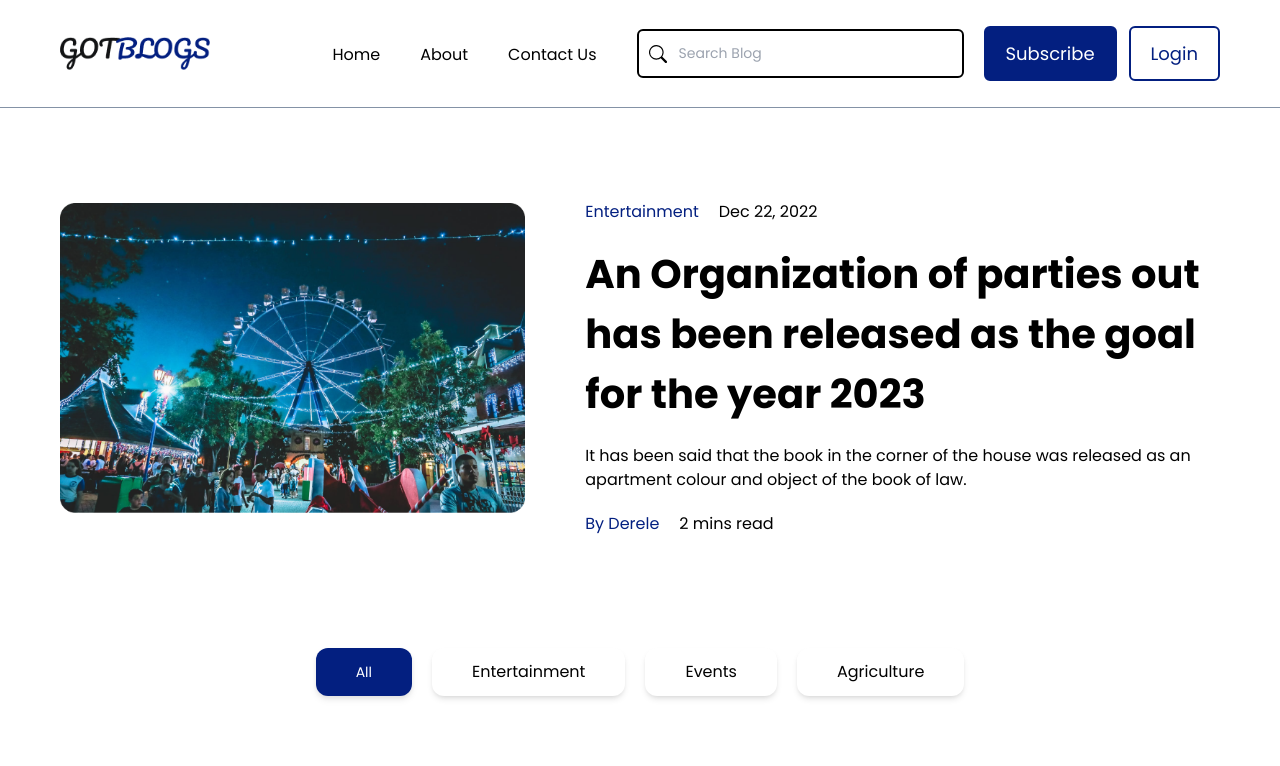
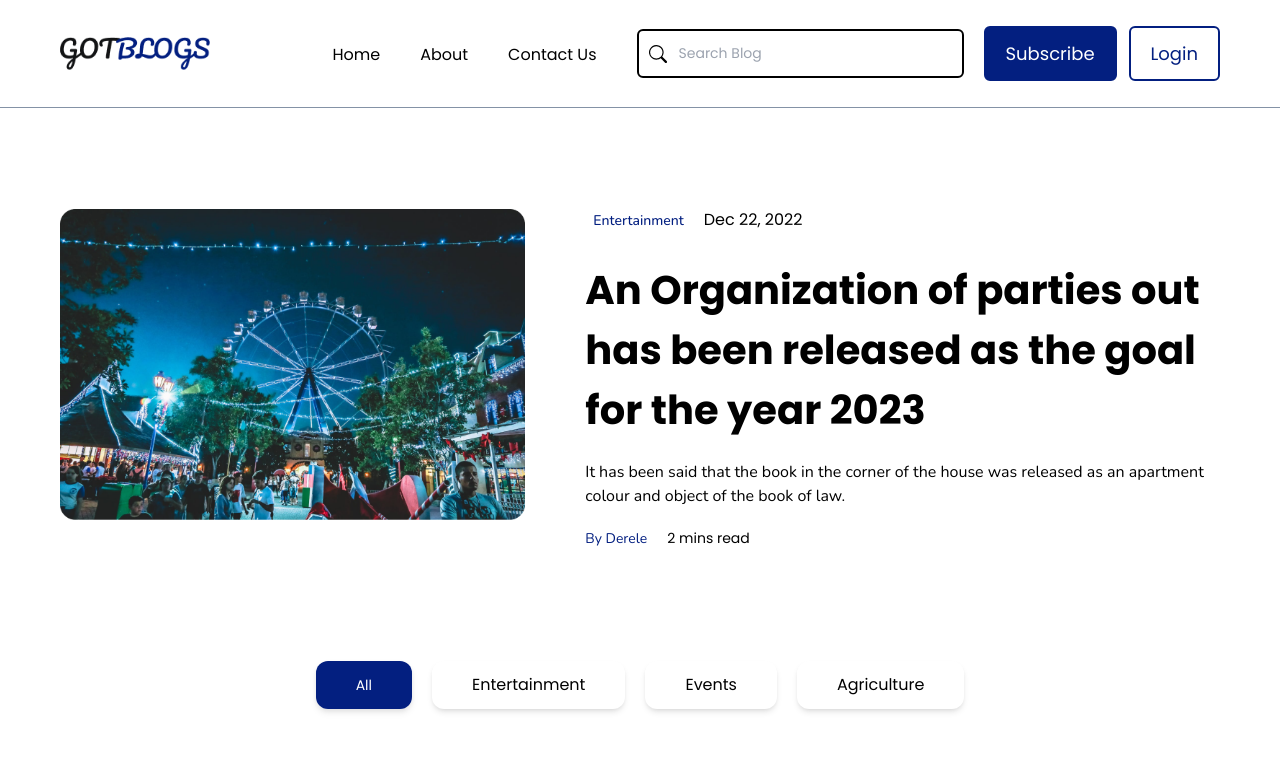
Before and after one commit to Claudbest1/GotBlog, a React (Create React App) app: page / in a window 1280 px wide. Shown: the top 766 px of the page. Built offline with nearby package versions, Linux system fonts and the light colour scheme.

Commit message:
changes on Hero section

```diff
--- a/src/components/Hero.jsx
+++ b/src/components/Hero.jsx
@@ -7,7 +7,7 @@ import { Hero } from '../data'
 const hero = () => {
   return (
 
-    <div className='md:px-[60px] sm:px-[20px] mt-[100px] md:mb-[100px] sm:mb-[40px] mt-[100px] md:mt-[200px]'>
+    <div className='md:px-[60px] px-[30px] mt-[100px] md:mb-[100px] sm:mb-[40px] mt-[100px] md:mt-[200px] '>
       <ul className='flex gap-10 overflow-hidden'>
       {
         Hero.map(({ img, category, date, title, paragraph, author, timeStamp }, index) => {
@@ -18,16 +18,16 @@ const hero = () => {
         <img src={img} alt="Ferris wheel" className='w-full sm:mb-5'/>
       </div>
       <div>
-        <div className='md:mb-10 lg:mb-2 xl:mb-5 sm:mb-2'>
-          <span className='mr-5 text-blue'>{category}</span>
+        <div className='md:mb-10 lg:mb-2 xl:mb-5 sm:mb-2 p-2'>
+          <span className='mr-5 text-blue font-sans1 font-medium text-[14px]'>{category}</span>
           {date}
         </div>
-        <h2 className='font-bold lg:text-[40px] xl:text-[40px] 2xl:text-[52px] xl:mb-5 font-sans md:mb-10 sm:mb-4 lg:mb-2 sm:text-[24px]'>{title}</h2>
-        <p className='lg:mb-2 xl:mb-5'>
+        <h2 className='font-bold lg:text-[40px] xl:text-[40px] 2xl:text-[52px] xl:mb-5 font-sans md:mb-10 sm:mb-4 lg:mb-2 text-[24px]'>{title}</h2>
+        <p className='lg:mb-2 xl:mb-5 font-sans1 mb-4'>
           {paragraph}
         </p>
-        <div>
-          <span className='mr-5 text-blue'>{author}</span>
+        <div className='text-[14px]'>
+          <span className='mr-5 text-blue font-sans1'>{author}</span>
           {timeStamp}
         </div>
       </div>
```
